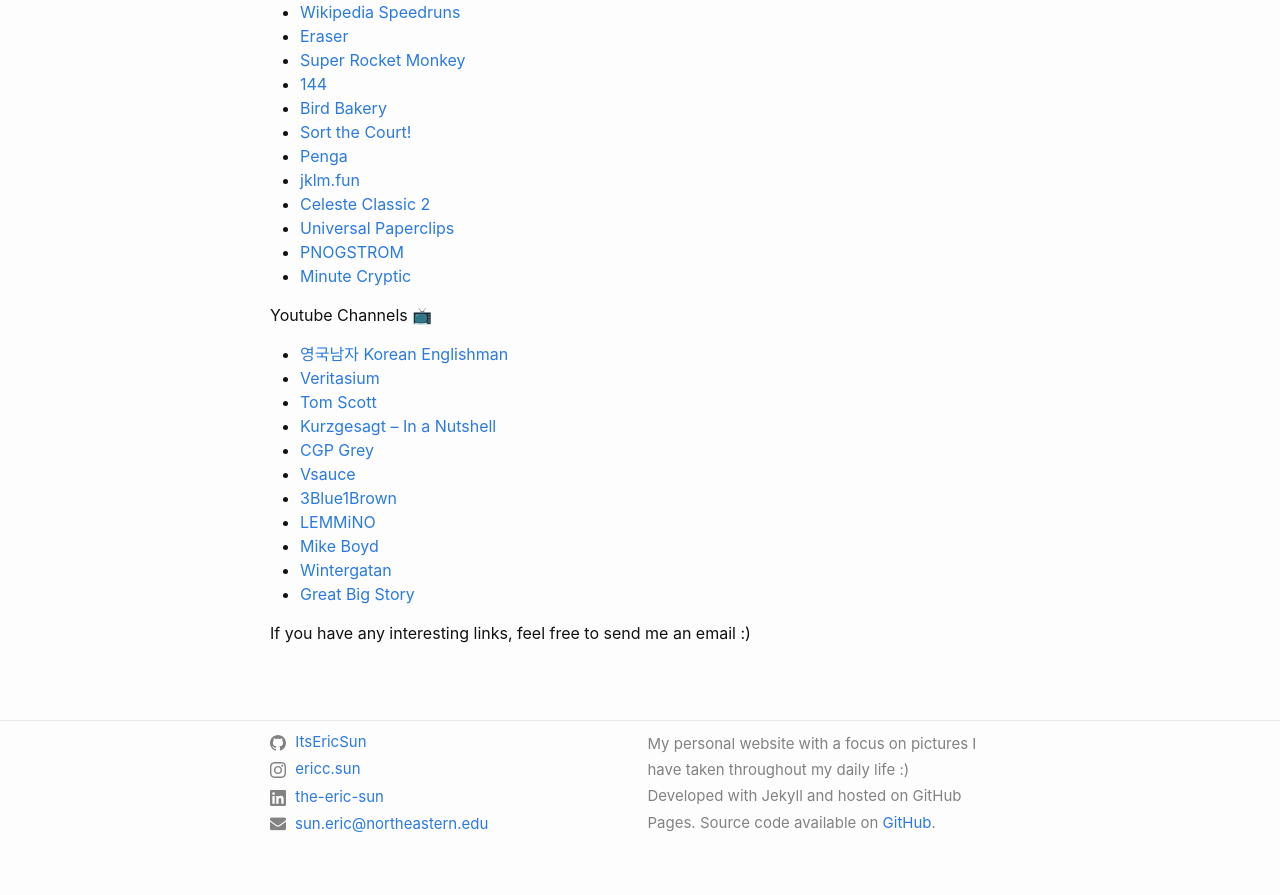
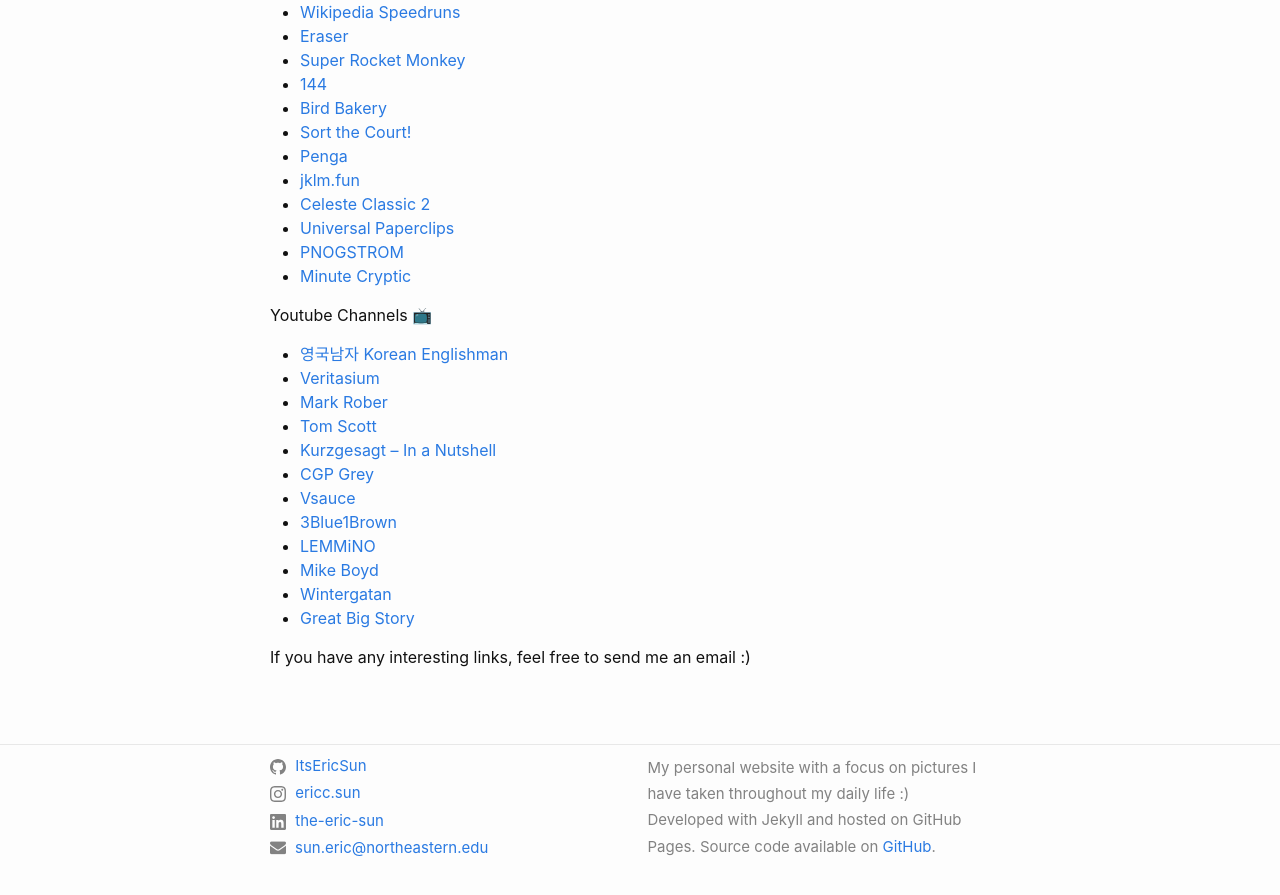
Before and after one commit to ItsEricSun/itsericsun.github.io, a Jekyll site: the page built from links.markdown, in a window 1280 px wide and 900 px high, scrolled down 900 px. Shown: the top 895 px of the window. Built offline with Jekyll 4.4.1, drawn with Linux system fonts in a browser that asks for light colours.

Commit message:
add mark rober link

```diff
--- a/links.markdown
+++ b/links.markdown
@@ -50,6 +50,7 @@
 Youtube Channels 📺
 - [영국남자 Korean Englishman](https://www.youtube.com/@koreanenglishman)
 - [Veritasium](https://www.youtube.com/@veritasium)
+- [Mark Rober](https://www.youtube.com/@MarkRober)
 - [Tom Scott](https://www.youtube.com/@TomScottGo)
 - [Kurzgesagt – In a Nutshell](https://www.youtube.com/@kurzgesagt)
 - [CGP Grey](https://www.youtube.com/@cgpgrey)
```
